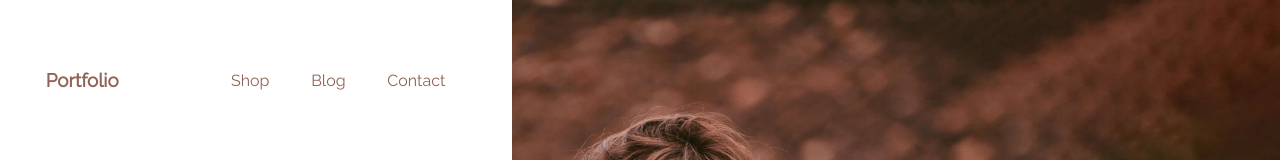
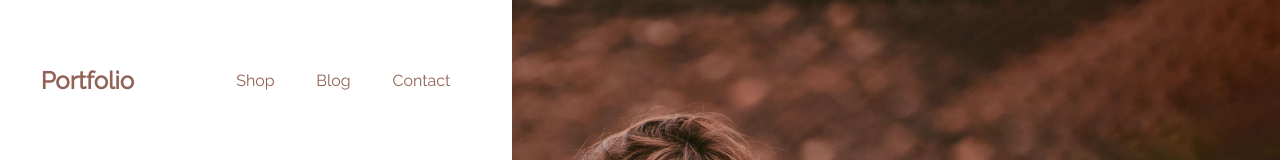
Before and after one commit to TheNinza/javascript-projects, a plain HTML site: page gsapAnimation/index.html in a window 1280 px wide. Shown: the top 160 px of the page. Drawn offline with nearby package versions, Linux system fonts and the light colour scheme.

Commit message:
Added gsapAnimation

```diff
--- a/gsapAnimation/index.html
+++ b/gsapAnimation/index.html
@@ -14,7 +14,7 @@
     <header>
       <nav>
         <div class="nav-closed">
-          <h3>Portfolio</h3>
+          <h1>Portfolio</h1>
           <ul class="nav-links">
             <li class="nav-button">Shop</li>
             <li>Blog</li>
--- a/gsapAnimation/style.css
+++ b/gsapAnimation/style.css
@@ -105,3 +105,7 @@ nav {
 .nav-images img {
   height: 250px;
 }
+
+.nav-button {
+  cursor: pointer;
+}
```
